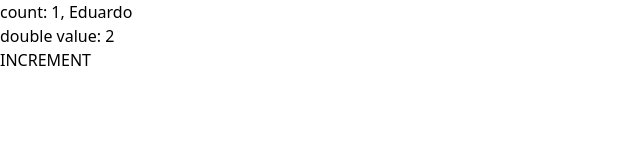
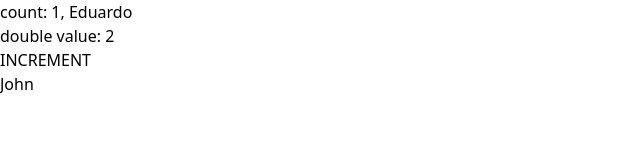
Before and after one commit to asianParadissseee/b-crm, a Vue app: page / in a window 1280 px wide. Shown: the top 162 px of the page, without its empty margins (0-640 px from the left). Built offline with nearby package versions, Linux system fonts and the light colour scheme.

Commit message:
working with array in store

```diff
--- a/src/app/app.vue
+++ b/src/app/app.vue
@@ -1,28 +1,25 @@
 <template>
   <div>
-    <h1>count:
-      {{ count }}, {{ name }}
-    </h1>
-    <h2>
-      double value: {{ doubleValue }}
-    </h2>
-    <button @click="store.increment">
-      INCREMENT
-    </button>
+    <h1>count: {{ count }}, {{ name }}</h1>
+    <h2>double value: {{ doubleValue }}</h2>
+    <button @click="store.increment">INCREMENT</button>
+    <div v-for="user in users" :key="user.id">
+      {{ user.name }}
+    </div>
   </div>
 </template>
 
 <script setup lang="ts">
-
-import {useCounterStore} from "@/app/providers/store/counter.ts";
-import {computed} from "vue";
-import {storeToRefs} from "pinia";
+import {useCounterStore} from '@/app/providers/store'
+import {computed} from 'vue'
+import {storeToRefs} from 'pinia'
+import {useGetUsersStore} from "@/app/providers/store";
 
 const store = useCounterStore()
+const {users} = useGetUsersStore()
 const {name, count, doubleCount} = storeToRefs(store)
 
 const doubleValue = computed(() => doubleCount)
-
 </script>
 
 <style lang="scss" scoped></style>
--- /dev/null
+++ b/src/app/providers/store/index.ts
@@ -0,0 +1,7 @@
+import {useCounterStore} from "./counter.ts"
+import {useGetUsersStore} from "./user.ts"
+
+export {
+    useCounterStore,
+    useGetUsersStore
+}
--- /dev/null
+++ b/src/app/providers/store/user.ts
@@ -0,0 +1,22 @@
+import {defineStore} from "pinia";
+
+interface IUser {
+    id: number;
+    name: string;
+}
+interface IUserState {
+    users: IUser[]
+}
+
+export const useGetUsersStore = defineStore("user-list", {
+    state(): IUserState {
+        return {
+            users: [
+                {
+                    id: 1,
+                    name: "John"
+                }
+            ]
+        }
+    },
+})
--- a/src/main.ts
+++ b/src/main.ts
@@ -1,7 +1,7 @@
-import {createApp} from 'vue'
+import { createApp } from 'vue'
 import App from './app/app.vue'
 import '@/app/styles/base.css'
-import {createPinia} from "pinia"
+import { createPinia } from 'pinia'
 
 const pinia = createPinia()
 const app = createApp(App)
```
Also changed, not shown: src/app/providers/store/counter.ts (+10 -6 lines).
